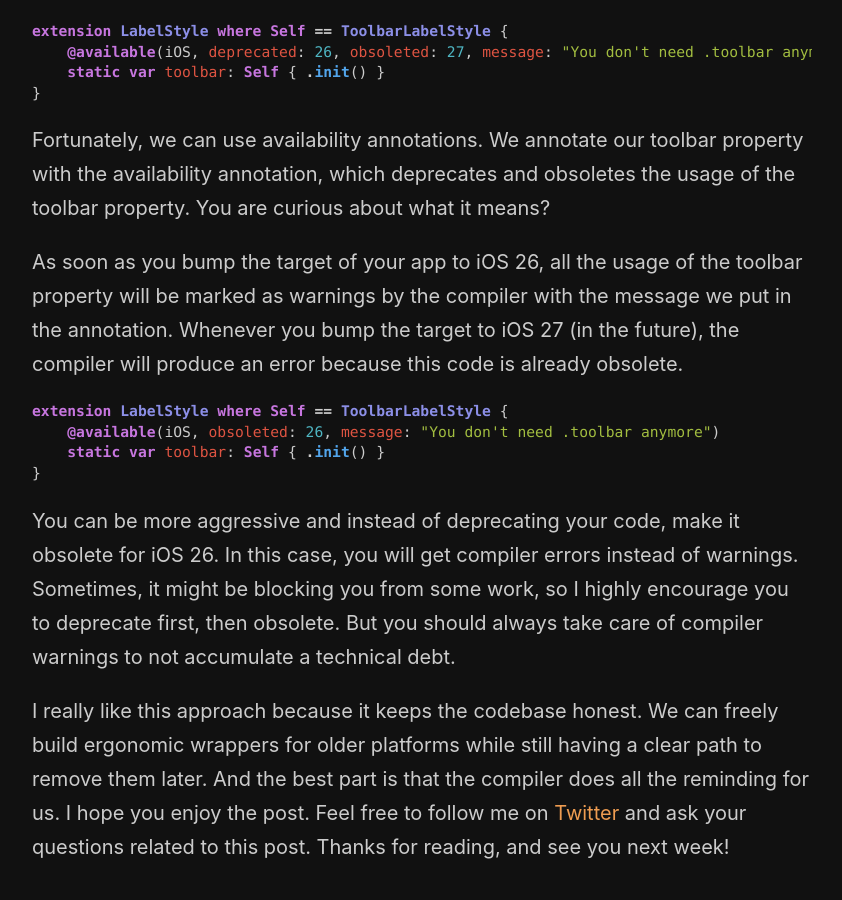
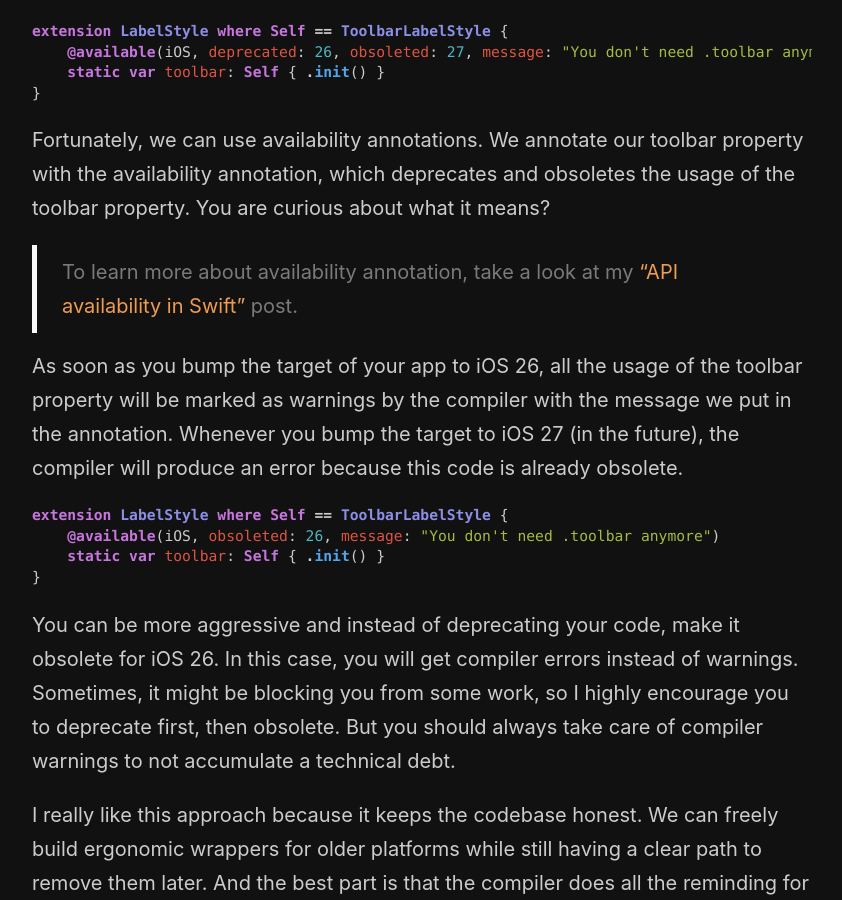
Before and after one commit to mecid/mecid.github.io, a Jekyll site: the page built from _posts/2026-05-19-deprecating-your-own-convenience-api.md, in a window 1280 px wide and 900 px high, scrolled down 2404 px. Shown: the whole window, without its empty margins (218-1060 px from the left). Built offline with Jekyll 4.4.1, drawn with Linux system fonts in a browser that asks for light colours.

Commit message:
reference added to the deprecating post

````diff
--- a/_posts/2026-05-19-deprecating-your-own-convenience-api.md
+++ b/_posts/2026-05-19-deprecating-your-own-convenience-api.md
@@ -81,6 +81,8 @@ extension LabelStyle where Self == ToolbarLabelStyle {
 
 Fortunately, we can use availability annotations. We annotate our toolbar property with the availability annotation, which deprecates and obsoletes the usage of the toolbar property. You are curious about what it means?
 
+> To learn more about availability annotation, take a look at my ["API availability in Swift"](/2023/05/17/api-availability-in-swift/) post.
+
 As soon as you bump the target of your app to iOS 26, all the usage of the toolbar property will be marked as warnings by the compiler with the message we put in the annotation. Whenever you bump the target to iOS 27 (in the future), the compiler will produce an error because this code is already obsolete.
 
 ```swift
````
